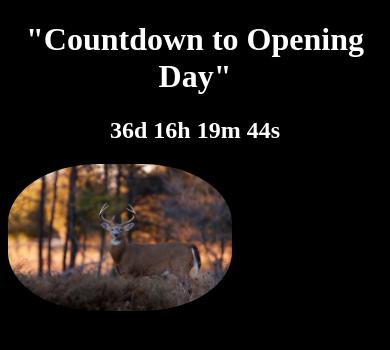
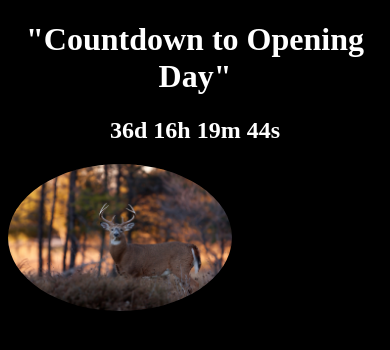
Before and after one commit to dblankin/dblankin.github.io, a Jekyll site: the page projects/deer_season.html, which Jekyll copies as it is, in a window 390 px wide. Shown: the top 350 px of the page. Built offline with Jekyll 4.4.1, drawn with Linux system fonts in a browser that asks for light colours.

Commit message:
Update stylesheet.css

```diff
--- a/css/stylesheet.css
+++ b/css/stylesheet.css
@@ -22,9 +22,9 @@
 }
 @media screen and (max-width: 800px) {
     .circular-deer img {
-        margin-left: auto;
-        margin-right: auto;
+        padding-left: auto;
+        padding-right: auto;
         width: 60%;
         height: 100%;
-        border-radius: 40%;
+        border-radius: 50%;
 }
```
